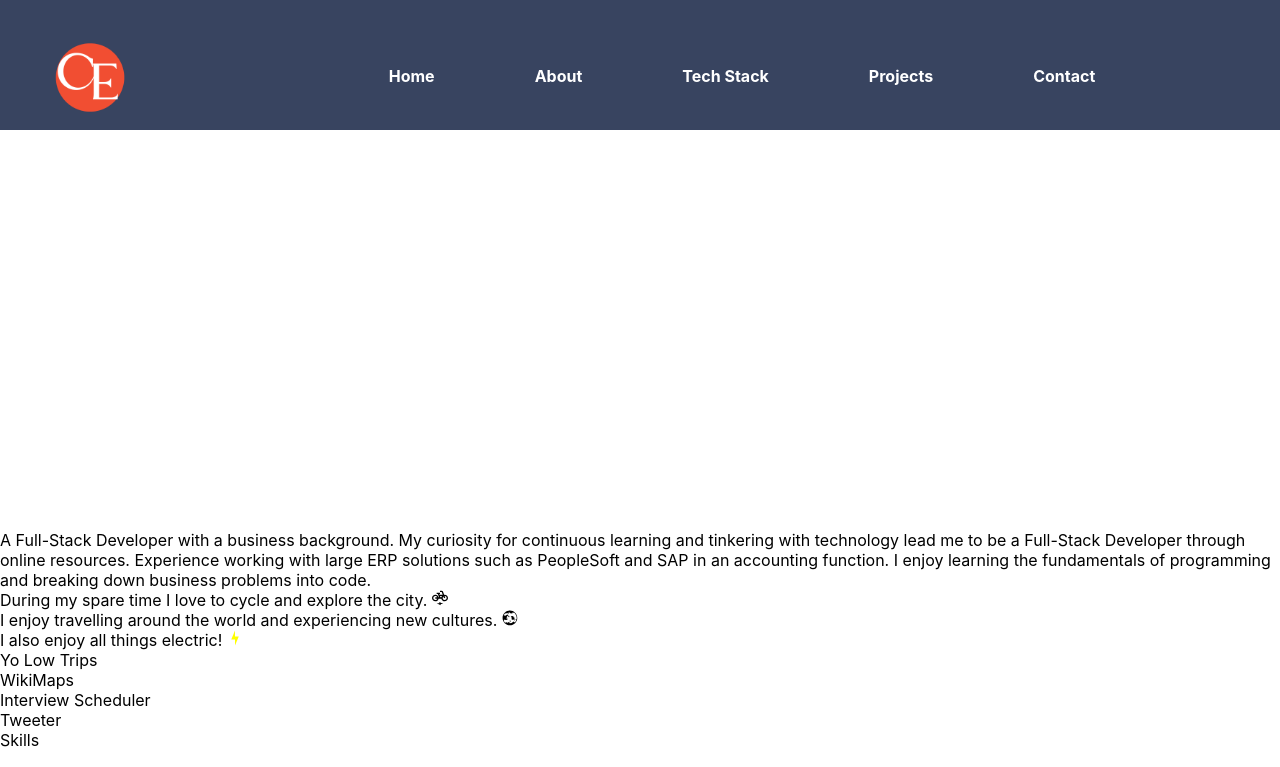
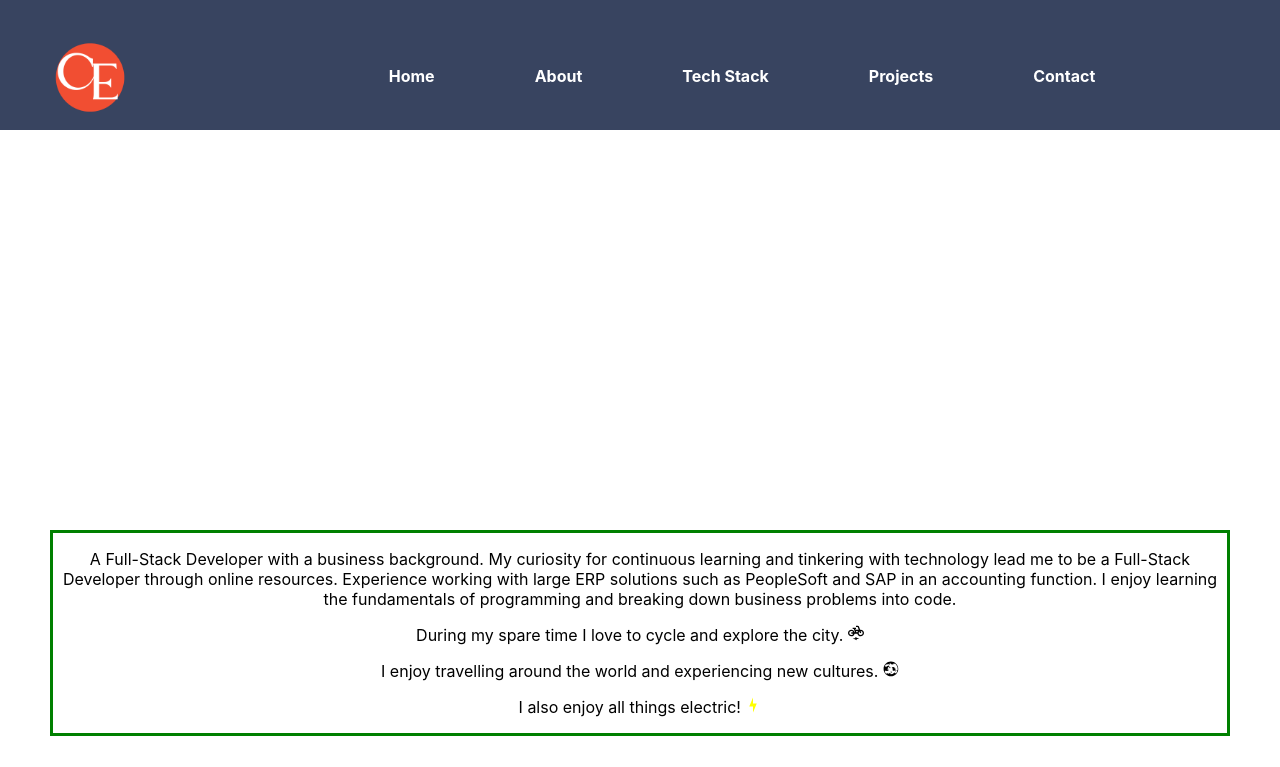
Before and after one commit to Charlesdigital/Portfolio_1, a React (Create React App) app: page / in a window 1280 px wide. Shown: the top 767 px of the page. Built offline with nearby package versions, Linux system fonts and the light colour scheme.

Commit message:
fix centering for about me

```diff
--- a/src/App.js
+++ b/src/App.js
@@ -5,7 +5,7 @@ import Navbar from "./components/Navbar/navbar.jsx";
 import Emails from "./components/emails.jsx";
 import Projects from "./components/projects.jsx";
 import Form from "./components/contactform.jsx";
-import About from "./components/About.jsx";
+import About from "./components/About/About.jsx";
 import Skills from "./components/Skills.jsx";
 
 // import network from "./components/network.jsx";
--- /dev/null
+++ b/src/components/About/About.jsx
@@ -0,0 +1,22 @@
+// import { MdOutlineElectricBike, GiWorld, GiElectric } from 'react-icons/fa'
+import { GiElectric } from "react-icons/gi";
+import { MdOutlineElectricBike } from "react-icons/md";
+import { GiWorld } from "react-icons/gi"
+import "./about.css";
+
+function About() {
+  return (
+    <div className="about-info">
+    <p > A Full-Stack Developer with a business background. My curiosity for continuous learning and tinkering with technology lead me to be a Full-Stack Developer through
+    online resources. Experience working with large ERP solutions such as PeopleSoft and SAP in an accounting function. I enjoy learning the fundamentals of programming
+    and breaking down business problems into code. </p>
+    <p>During my spare time I love to cycle and explore the city. <MdOutlineElectricBike /></p>
+    <p>I enjoy travelling around the world and experiencing new cultures. <GiWorld /></p>
+    <p>I also enjoy all things electric! <GiElectric color= "yellow" /></p>
+    </div>
+
+
+  )
+}
+
+export default About
--- /dev/null
+++ b/src/components/About/about.css
@@ -0,0 +1,8 @@
+.about-info {
+    /* display: flex; */
+    justify-content: center;
+    border: 3px solid green;
+    margin: 50px;
+    text-align: center;
+
+}
--- a/src/components/about.jsx
+++ /dev/null
@@ -1,19 +0,0 @@
-// import { MdOutlineElectricBike, GiWorld, GiElectric } from 'react-icons/fa'
-import { GiElectric } from "react-icons/gi";
-import { MdOutlineElectricBike } from "react-icons/md";
-import { GiWorld } from "react-icons/gi"
-
-function About() {
-  return (
-    <div> A Full-Stack Developer with a business background. My curiosity for continuous learning and tinkering with technology lead me to be a Full-Stack Developer through
-    online resources. Experience working with large ERP solutions such as PeopleSoft and SAP in an accounting function. I enjoy learning the fundamentals of programming
-    and breaking down business problems into code.
-    <div>During my spare time I love to cycle and explore the city. <MdOutlineElectricBike /></div>
-    <div>I enjoy travelling around the world and experiencing new cultures. <GiWorld /></div>
-    <div>I also enjoy all things electric! <GiElectric color= "yellow" /></div>
-
-       </div>
-  )
-}
-
-export default About
```
